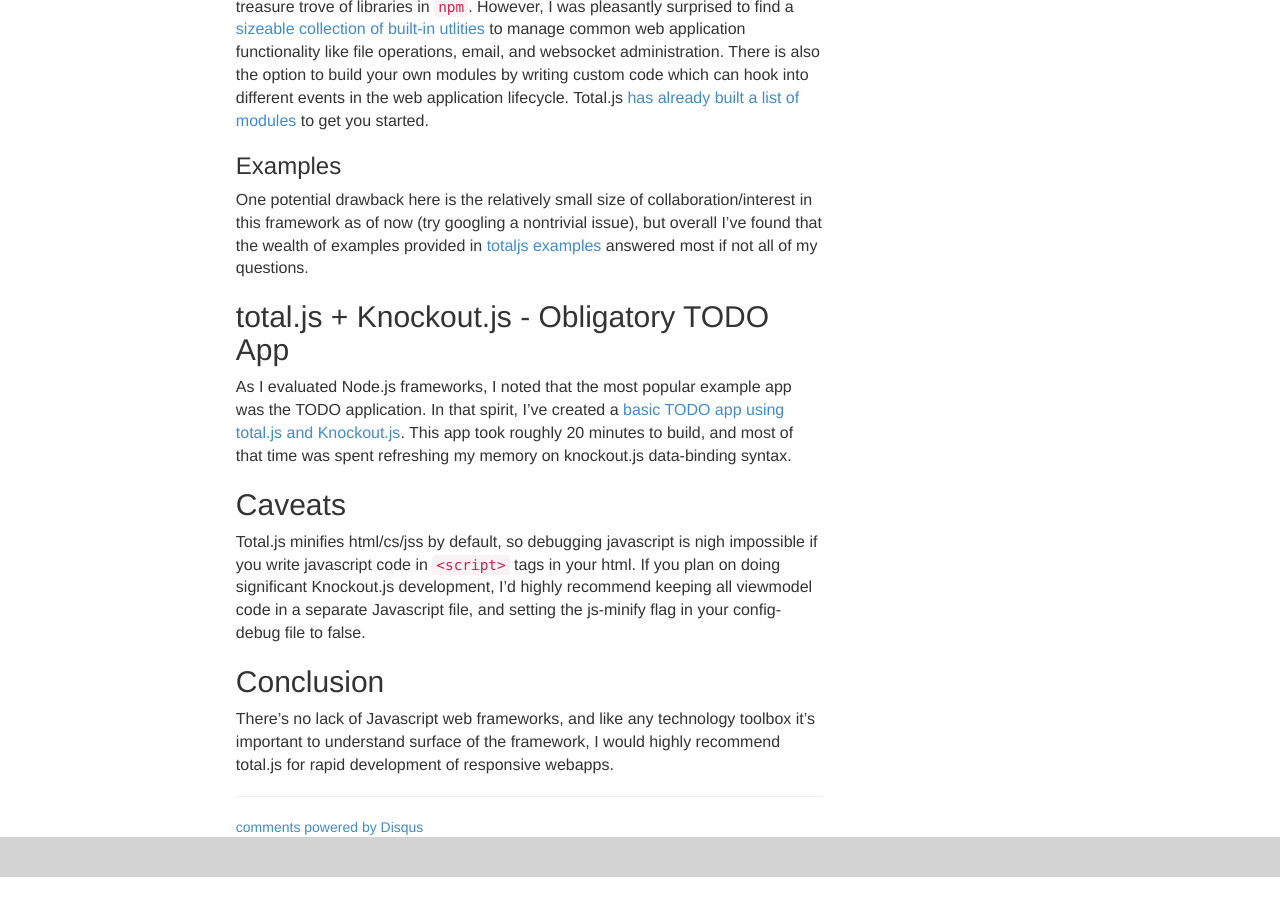
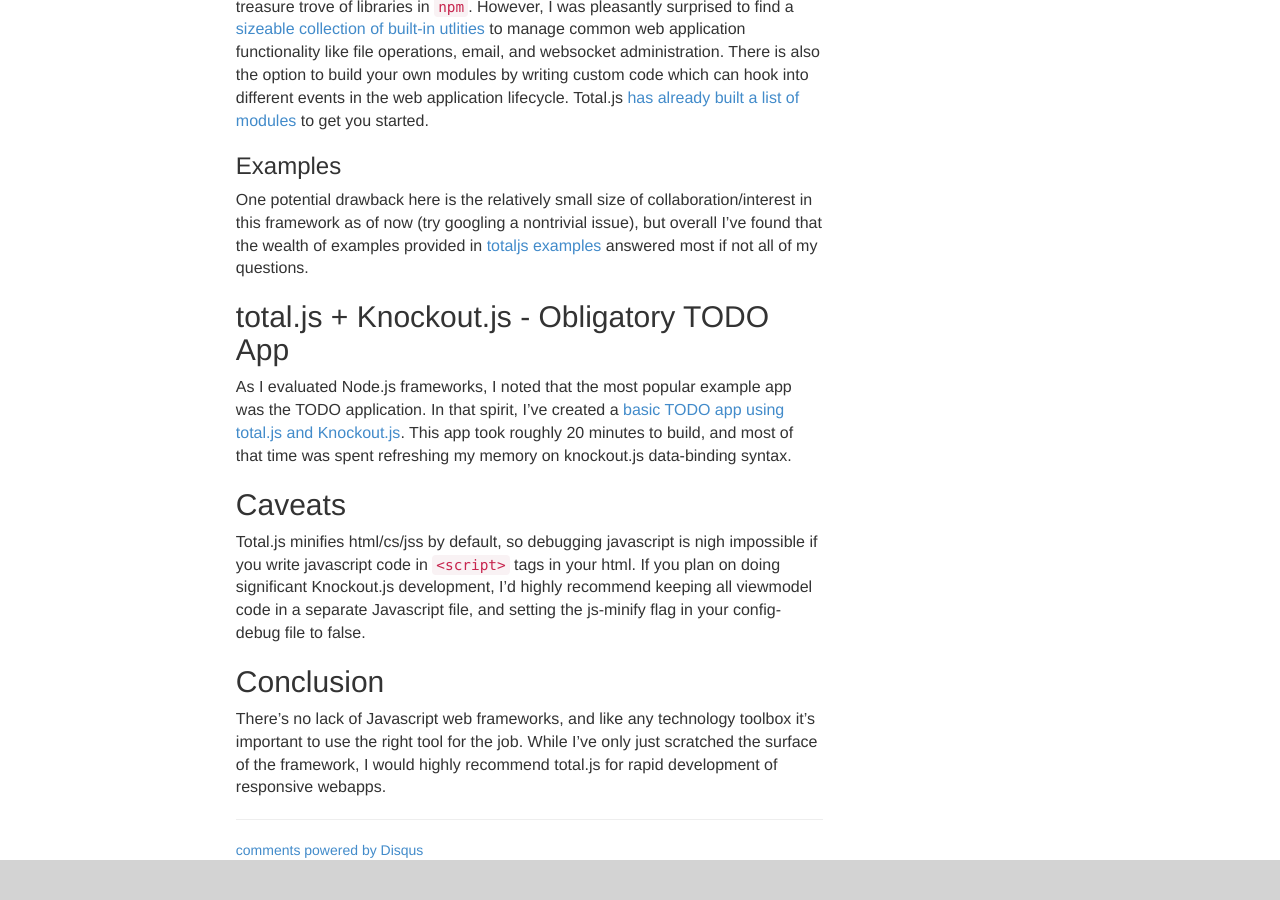
Before and after one commit to josephpconley/josephpconley.github.io, a Jekyll site: the page built from _posts/2014-6-18-totaljs-knockoutjs.md, in a window 1280 px wide and 900 px high, scrolled down 1025 px. Built offline with Jekyll 4.4.1, drawn with Linux system fonts in a browser that asks for light colours; comment, search, counter and statistics services are not loaded; before the commit the page ends 1902 px from its top, so only the background shows below that; part of the change alters nothing that is shown; some of the changed text lies outside the part shown.

Commit message:
next draft

```diff
--- a/_posts/2014-6-18-totaljs-knockoutjs.md
+++ b/_posts/2014-6-18-totaljs-knockoutjs.md
@@ -2,7 +2,7 @@
 layout: post
 type: post
 tags: javascript knockoutjs nodejs totaljs
-title: Responsive webapps using total.js and Knockout.js
+title: Build responsive webapps using total.js and Knockout.js
 published: true
 description: Use total.js and Knockout.js for rapid development of responsive webapps
 ---
@@ -35,15 +35,15 @@ Total.js follows the model-view-controller convention to much success.  Simply p
 
 ###Plays well with others
 
-Total.js enjoys all the benefits of any Node.js framework, namely access to the treasure trove of libraries in `npm`.  However, I was pleasantly surprised to find a [sizeable collection of built-in utlities](http://docs.totatljs.com) to manage common web application functionality like file operations, email, and websocket administration.  There is also the option to build your own modules by writing custom code which can hook into different events in the web application lifecycle.  Total.js [has already built a list of modules](https://www.github.com/totaljs/modules) to get you started.
+Total.js enjoys all the benefits of any Node.js framework, namely access to the treasure trove of libraries in `npm`.  However, I was pleasantly surprised to find a [sizeable collection of built-in utlities](http://docs.totaljs.com/Framework/) to manage common web application functionality like file operations, email, and websocket administration.  There is also the option to build your own modules by writing custom code which can hook into different events in the web application lifecycle.  Total.js [has already built a list of modules](https://github.com/totaljs/modules) to get you started.
 
 ###Examples
 
-One potential drawback here is the relatively small size of collaboration/interest in this framework as of now (try googling a nontrivial issue), but overall I've found that the wealth of examples provided in [totaljs examples](https://www.github.com/totaljs/examples) answered most if not all of my questions.
+One potential drawback here is the relatively small size of collaboration/interest in this framework as of now (try googling a nontrivial issue), but overall I've found that the wealth of examples provided in [totaljs examples](https://github.com/totaljs/examples) answered most if not all of my questions.
 
 ##total.js + Knockout.js - Obligatory TODO App
 
-As I evaluated Node.js frameworks, I noted that the most popular example app was the TODO application.  In that spirit, I've created a [basic TODO app using total.js and Knockout.js](https://www.github.com/totaljs/examples/knockoutjs-todo).  This app took roughly 20 minutes to build, and most of that time was spent refreshing my memory on knockout.js data-binding syntax.
+As I evaluated Node.js frameworks, I noted that the most popular example app was the TODO application.  In that spirit, I've created a [basic TODO app using total.js and Knockout.js](https://github.com/totaljs/examples/tree/master/knockoutjs-todo).  This app took roughly 20 minutes to build, and most of that time was spent refreshing my memory on knockout.js data-binding syntax.
 
 ##Caveats
 
@@ -51,4 +51,4 @@ Total.js minifies html/cs/jss by default, so debugging javascript is nigh imposs
 
 ##Conclusion
 
-There's no lack of Javascript web frameworks, and like any technology toolbox it's important to understand  surface of the framework, I would highly recommend total.js for rapid development of responsive webapps.
+There's no lack of Javascript web frameworks, and like any technology toolbox it's important to use the right tool for the job.  While I've only just scratched the surface of the framework, I would highly recommend total.js for rapid development of responsive webapps.
```
